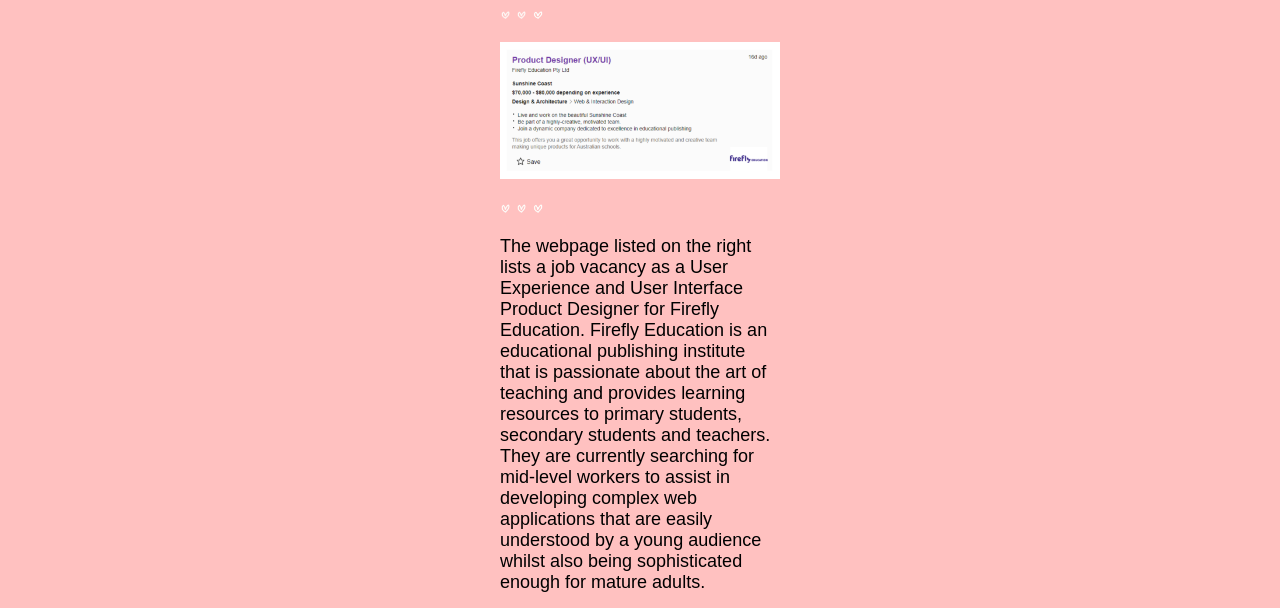
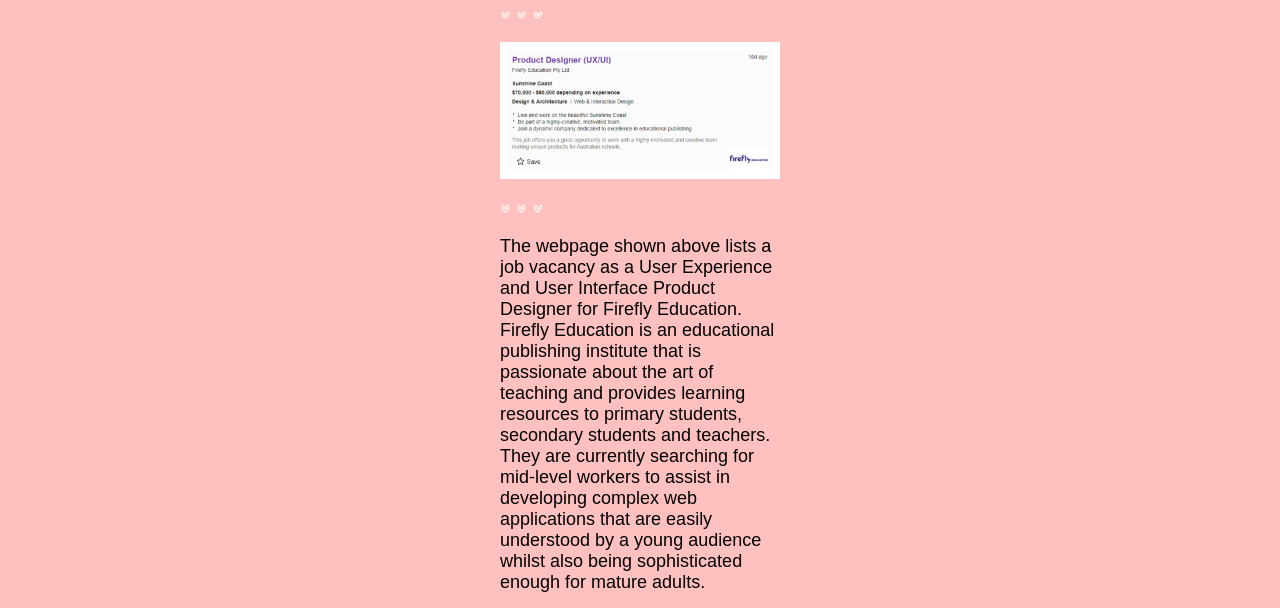
Before and after one commit to s3784880/Beverly-s-repository-, a plain HTML site: page ideal-job.html in a window 1280 px wide. Shown: the part 186-794 px from the top of the page. Drawn offline with Linux system fonts and the light colour scheme.

Commit message:
Update ideal-job.html

```diff
--- a/ideal-job.html
+++ b/ideal-job.html
@@ -40,7 +40,7 @@
         <img src="white-heart.jpg" alt="whiteHeart">
         <img src="white-heart.jpg" alt="whiteHeart">
 
-        <p>The webpage listed on the right lists a job vacancy as a User Experience and User Interface Product Designer for Firefly Education. Firefly Education is an educational publishing institute that is passionate about the art of teaching and provides learning resources to primary students, secondary students and teachers. They are currently searching for mid-level workers to assist in developing complex web applications that are easily understood by a young audience whilst also being sophisticated enough for mature adults.</p>
+        <p>The webpage shown above lists a job vacancy as a User Experience and User Interface Product Designer for Firefly Education. Firefly Education is an educational publishing institute that is passionate about the art of teaching and provides learning resources to primary students, secondary students and teachers. They are currently searching for mid-level workers to assist in developing complex web applications that are easily understood by a young audience whilst also being sophisticated enough for mature adults.</p>
         <p>I've always had an eye for creativity and aesthetics, website and user interface design is something that I gravitate towards subconsciously. Furthermore, being a young adult that is also knowledgeable in youth-catered media, such as cartoons and video games, I believe that I would be able to find a perfect balance between an adult and child friendly website. </p>
         <p>The practical skills and qualifications needed are 2-3 years of experience as a UX/UI designer, ability to work with CSS and HTML, and mastery in Adobe Creative Cloud. Other skills required is a high level of creativity, the capability to work on multiple projects, the effort to stay up to date with the most recent UI trends/techniques/technologies, and a significant attention to detail. </p>
 
```
